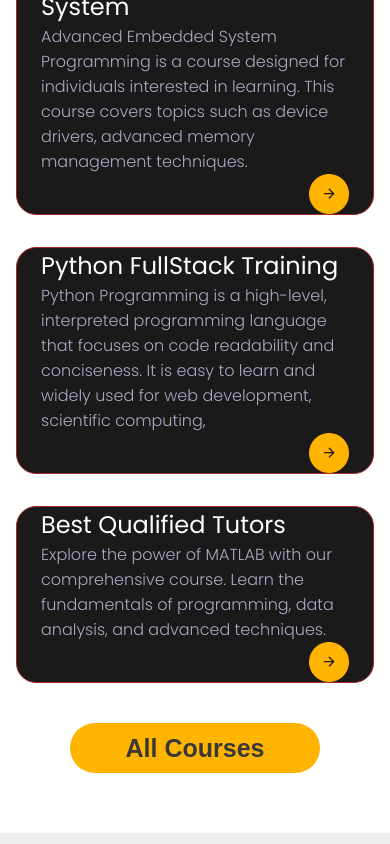
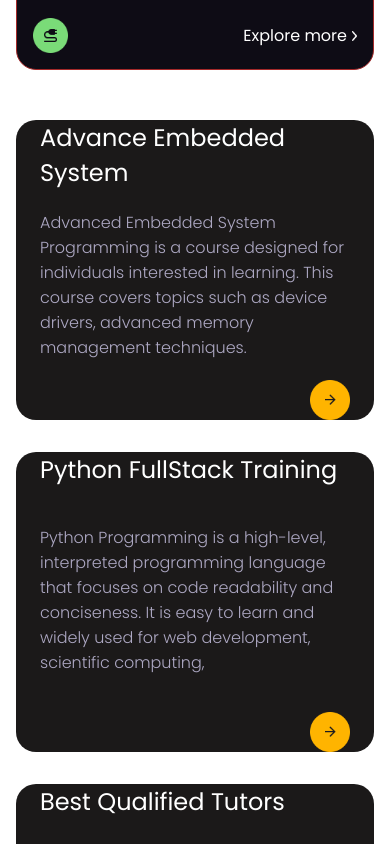
Before and after one commit to TamilselvanChandrakumar/BytesInBits, a React (Vite) app in the folder bytesinbits-app/: page / in a window 390 px wide. Shown: the part 1500-2344 px from the top of the page. Built offline with nearby package versions, Linux system fonts and the light colour scheme.

Commit message:
first commit

```diff
--- a/bytesinbits-app/src/components/home/Home.css
+++ b/bytesinbits-app/src/components/home/Home.css
@@ -174,6 +174,7 @@
   .company_card_inner {
     display: grid;
     grid-template-columns: repeat(2, 1fr);
+    grid-template-rows: repeat(2, minmax(300px, 1fr));
     gap: 2rem;
   }
   .company_card {
@@ -193,6 +194,7 @@
   .company_card_inner {
     display: grid;
     grid-template-columns: 1fr;
+    grid-template-rows: repeat(3, minmax(300px, 1fr));
     gap: 1.5rem;
   }
   .company_card {
@@ -212,28 +214,19 @@
   padding: 0 3rem 0;
 }
 .home_course_inner {
-  display: flex;
-  flex-wrap: wrap;
-  justify-content: space-evenly;
+  display: grid;
+  grid-template-columns: repeat(3, 1fr);
+  grid-template-rows: repeat(auto-fit, minmax(300px, 1fr));
   gap: 2rem;
 }
-.home_course_1 {
-  width: 380px;
-}
-.home_course_2 {
-  width: 380px;
-}
-.home_course_3 {
-  width: 380px;
-}
+
 .home_course {
-  border: 1px solid brown;
   background-color: #1b1919;
   padding: 0 1.5rem 0;
   border-radius: 20px;
   display: flex;
   flex-direction: column;
-  justify-content: space-evenly;
+  justify-content: space-between;
 }
 .home_course h2 {
   color: #ffffff;
@@ -259,6 +252,12 @@
     width: 55px;
     height: 55px;
   }
+  .home_course_inner {
+    display: grid;
+    grid-template-columns: repeat(2, 1fr);
+    grid-template-rows: repeat(2, minmax(300px, 1fr));
+    gap: 2rem;
+  }
 }
 @media (max-width: 600px) {
   .home_course_container {
@@ -271,6 +270,12 @@
   .home_course img {
     width: 40px;
     height: 40px;
+  }
+  .home_course_inner {
+    display: grid;
+    grid-template-columns: 1fr;
+    grid-template-rows: repeat(3, minmax(300px, 1fr));
+    gap: 2rem;
   }
 }
 /* all courses  */
```
